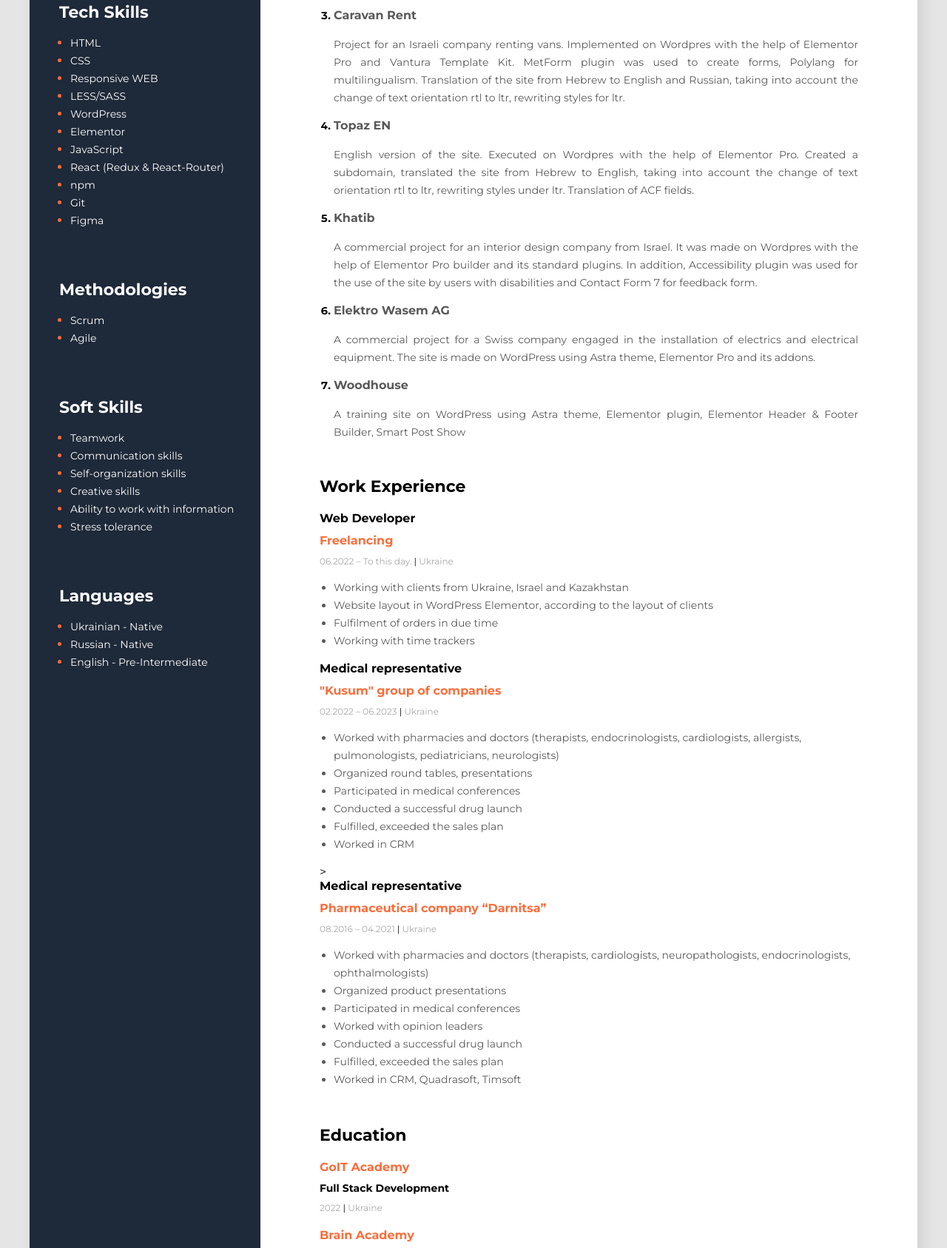
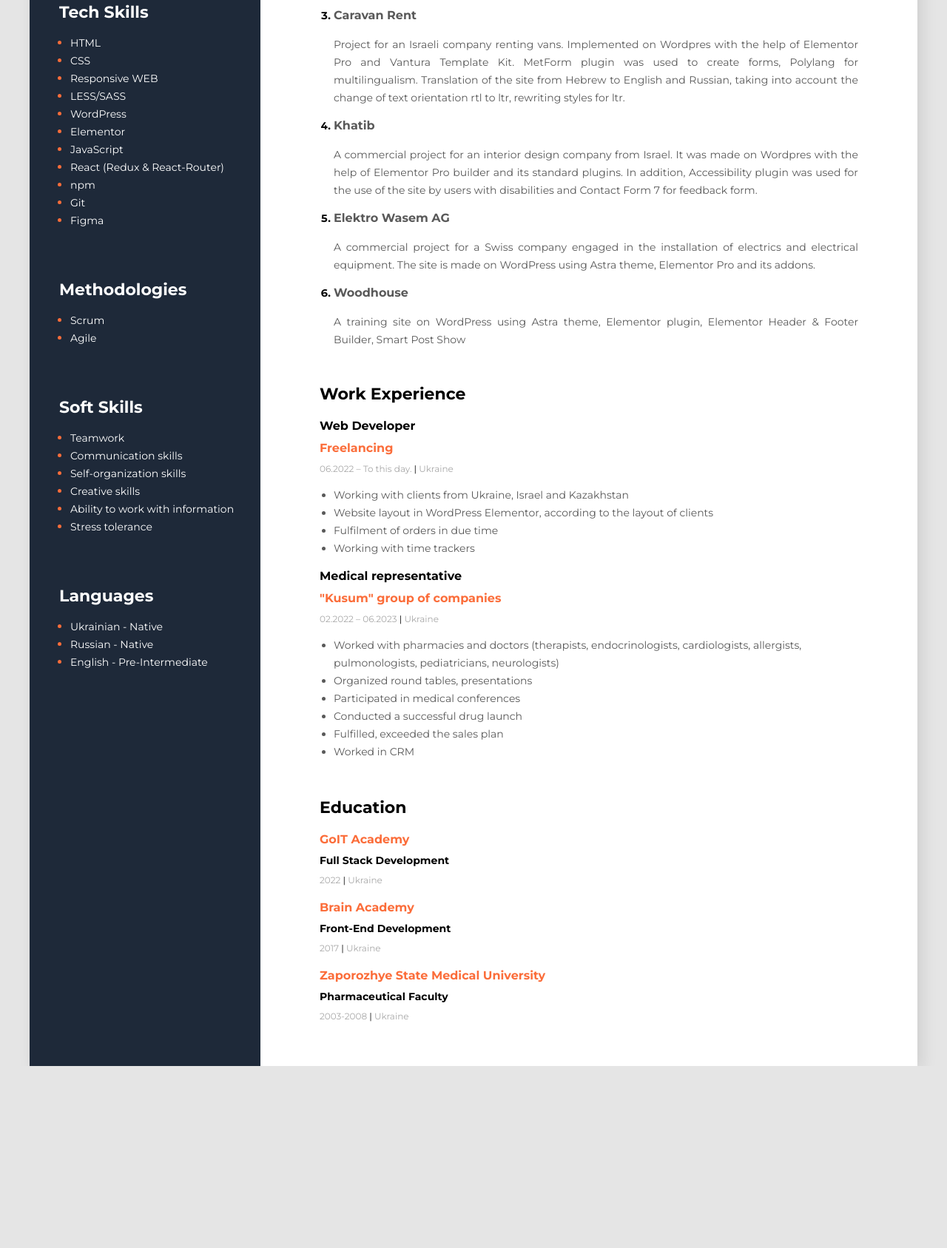
Before and after one commit to DenisTolmachev/resume-wp, a plain HTML site: page index.html in a window 1280 px wide. Shown: the part 628-2315 px from the top of the page at 74% size. After the commit the page ends 2069 px from the top, so only its background shows below. Drawn offline with Linux system fonts and the light colour scheme.

Commit message:
correct projects

```diff
--- a/index.html
+++ b/index.html
@@ -211,7 +211,7 @@
                 </p>
               </span>
             </li>
-            <li class="projects-item">
+            <!-- <li class="projects-item">
               <span class="my-projects-text">
                 <div class="projects-link-container">
                   <a class="my-projects-link" target="_blank" href="https://en.topazengs.net">Topaz EN</a>
@@ -222,7 +222,7 @@
                   ltr, rewriting styles under ltr. Translation of ACF fields.
                 </p>
               </span>
-            </li>
+            </li> -->
             <li class="projects-item">
               <span class="my-projects-text">
                 <div class="projects-link-container">
@@ -301,8 +301,8 @@
               <li class="work-experience-text">Worked in CRM</li>
             </ul>
           </div>
-          <!--work-->>
-          <div>
+          <!--work-->
+          <!-- <div>
             <h4 class="work-experience-profession">Medical representative</h4>
             <p class="work-experience-company">Pharmaceutical company “Darnitsa”</p>
             <p class="work-experience-time">
@@ -321,7 +321,7 @@
               <li class="work-experience-text">Fulfilled, exceeded the sales plan</li>
               <li class="work-experience-text">Worked in CRM, Quadrasoft, Timsoft</li>
             </ul>
-          </div>
+          </div> -->
           <!--work-->
         </div>
         <!--education-section-->
```
